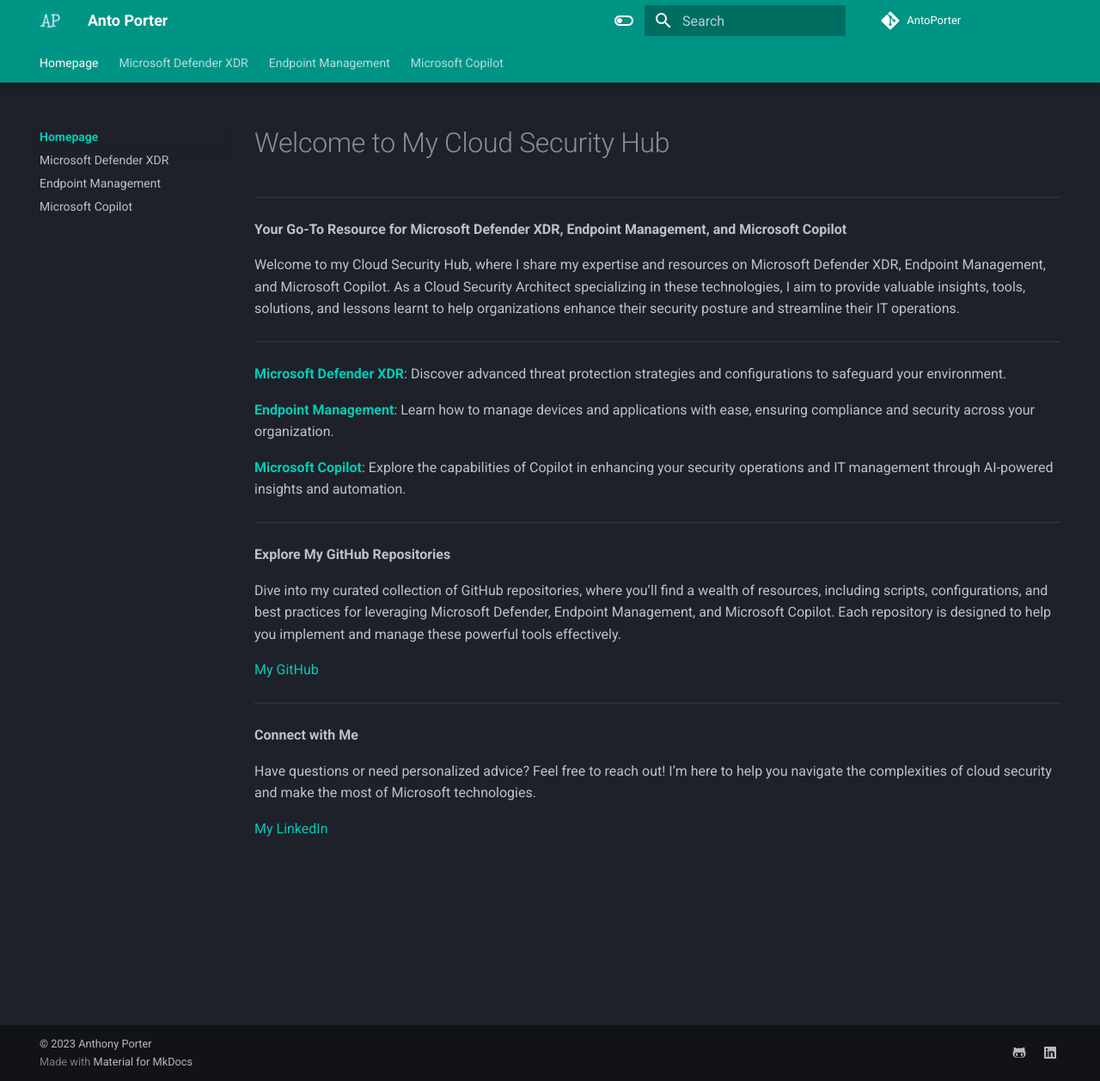
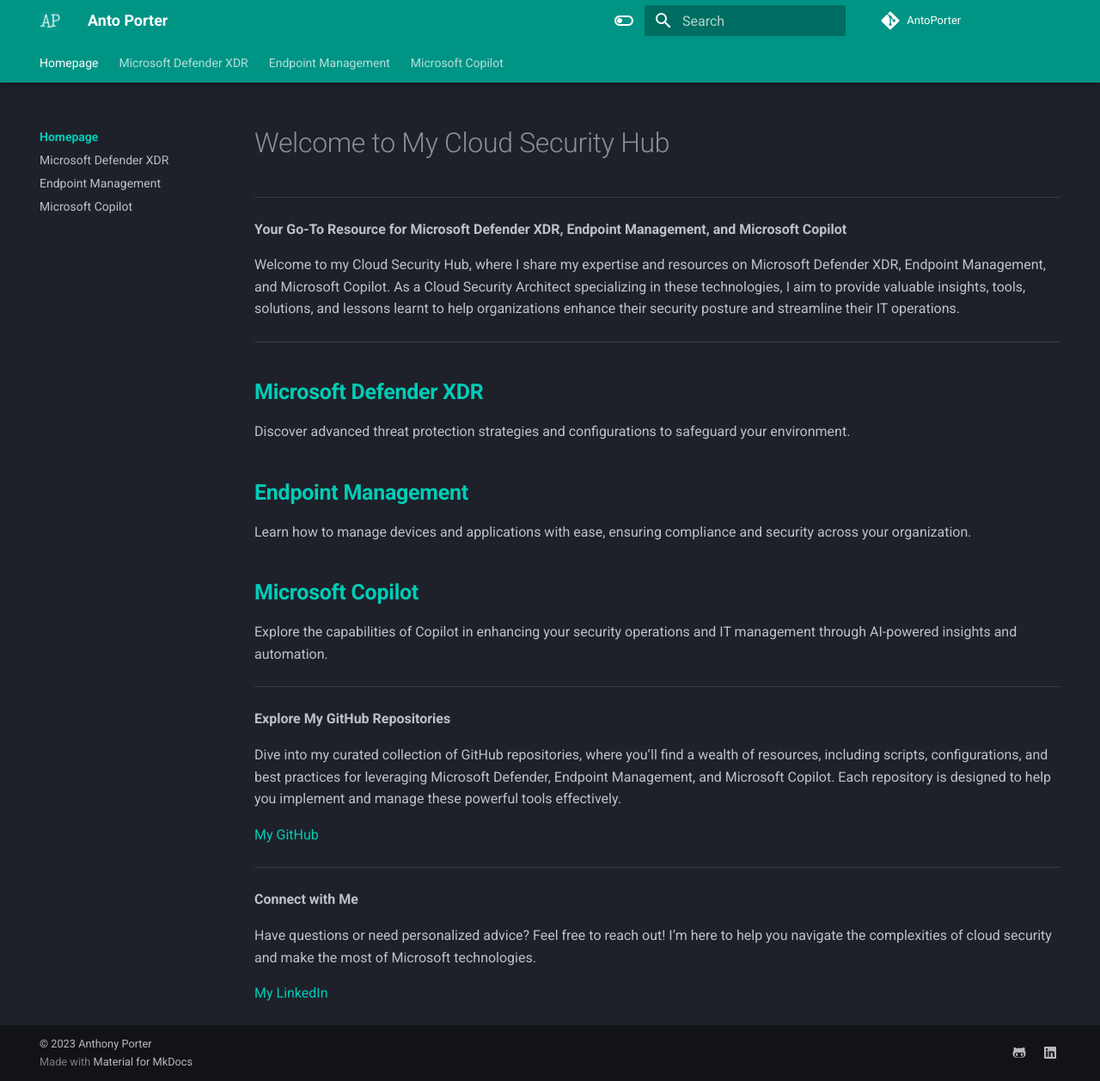
Before and after one commit to AntoPorter/antoporter.github.io, an MkDocs documentation site: the page built from docs/index.md, in a window 1280 px wide and 1257 px high. Shown: the whole window at 86% size. Built offline with MkDocs 1.6.1 and Material for MkDocs 9.7.7, drawn with Linux system fonts in a browser that asks for light colours; comment, search, counter and statistics services are not loaded.

```diff
--- a/docs/index.md
+++ b/docs/index.md
@@ -8,11 +8,17 @@ Welcome to my Cloud Security Hub, where I share my expertise and resources on Mi
 
 ---
 
-[**Microsoft Defender XDR**](./defenderxdr/index.md): Discover advanced threat protection strategies and configurations to safeguard your environment.
+## [**Microsoft Defender XDR**](./defenderxdr/index.md)
 
-[**Endpoint Management**](./endpoint/index.md): Learn how to manage devices and applications with ease, ensuring compliance and security across your organization.
+Discover advanced threat protection strategies and configurations to safeguard your environment.
 
-[**Microsoft Copilot**](./copilot/index.md): Explore the capabilities of Copilot in enhancing your security operations and IT management through AI-powered insights and automation.
+## [**Endpoint Management**](./endpoint/index.md)
+
+Learn how to manage devices and applications with ease, ensuring compliance and security across your organization.
+
+## [**Microsoft Copilot**](./copilot/index.md)
+
+Explore the capabilities of Copilot in enhancing your security operations and IT management through AI-powered insights and automation.
 
 ---
 **Explore My GitHub Repositories**
```
